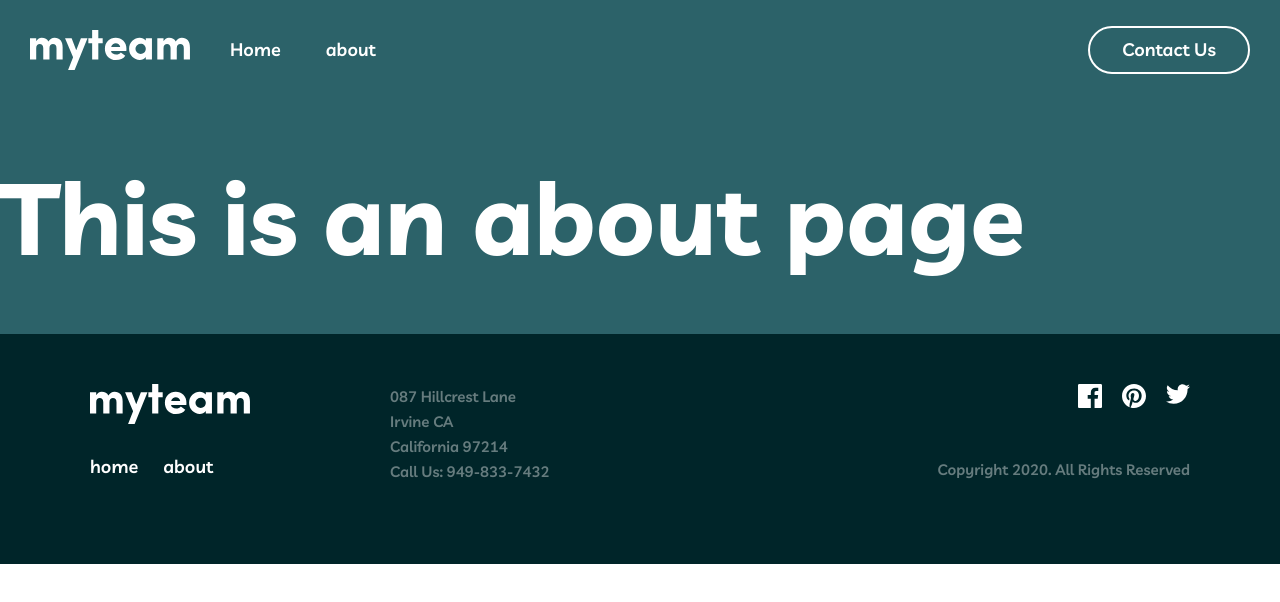
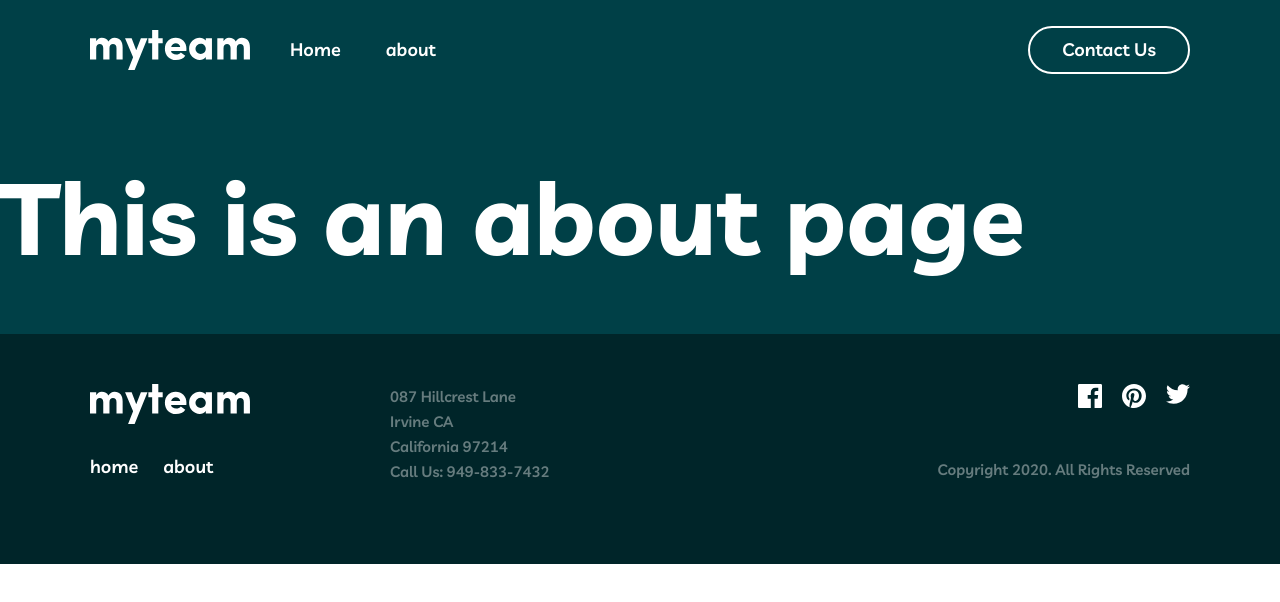
Before and after one commit to MauricioMorenoMorales/18FM-myteam, a Vue app: page /#/about in a window 1280 px wide. Shown: the top 602 px of the page. Built offline with nearby package versions, Linux system fonts and the light colour scheme.

Commit message:
Hero completed

```diff
--- a/src/App.vue
+++ b/src/App.vue
@@ -7,9 +7,9 @@ div
 
 <script lang="ts">
 import { defineComponent } from 'vue';
-import Button from './components/atoms/Button.vue';
-import Header from './components/Header.vue';
-import Footer from './components/Footer.vue';
+import Button from '@atoms/Button.vue';
+import Header from '@components/Header.vue';
+import Footer from '@components/Footer.vue';
 
 export default defineComponent({
 	components: {
@@ -26,9 +26,9 @@ export default defineComponent({
 </script>
 
 <style lang="stylus">
-@import './_tokens.styl'
+@import '~@/_tokens.styl'
 #app
-  background-color secondaryDesaturated
+  background-color secondary
   font-family Avenir, Helvetica, Arial, sans-serif
   -webkit-font-smoothing antialiased
   -moz-osx-font-smoothing grayscale
--- a/src/components/Footer.vue
+++ b/src/components/Footer.vue
@@ -27,7 +27,7 @@
 </template>
 
 <style lang="stylus" scoped>
-@import '../_tokens.styl'
+@import '~@/_tokens.styl'
 footer
 	background-color secondaryMoreSaturated
 	text-align center
@@ -80,8 +80,8 @@ footer
 
 <script lang="ts">
 import { defineComponent } from 'vue';
-import Icon from './atoms/Icon.vue';
-import { colorSystem } from '../tokens.styles';
+import Icon from '@atoms/Icon.vue';
+import { colorSystem } from '@/tokens.styles';
 
 export default defineComponent({
 	components: {
--- a/src/components/GetStartedFooter.vue
+++ b/src/components/GetStartedFooter.vue
@@ -6,7 +6,7 @@
 </template>
 
 <style lang="stylus" scoped>
-@import '../_tokens.styl'
+@import '~@/_tokens.styl'
 .get-started-footer
 	background-image url('../assets/bg-pattern-home-6-about-5.svg')
 	height 300px
--- a/src/components/Header.vue
+++ b/src/components/Header.vue
@@ -18,7 +18,7 @@ header
 </template>
 
 <style lang="stylus" scoped>
-@import '../_tokens.styl'
+@import '~@/_tokens.styl'
 .menu-enter-active
 	animation menu-enter 0.5s
 .menu-leave-active
@@ -82,6 +82,11 @@ header
 			display none
 			&--background
 				display none
+@media screen and (min-width: 1100px)
+	header
+		max-width 1100px
+		margin 0 auto
+		padding 30px 0px
 @keyframes menu-enter {
 	0% {
 		transform translateX(300px)
--- a/src/components/atoms/Burger.vue
+++ b/src/components/atoms/Burger.vue
@@ -35,7 +35,7 @@ export default defineComponent({
 </script>
 
 <style lang="stylus" scoped>
-@import '../../_tokens.styl'
+@import '~@/_tokens.styl'
 .hamburger
     padding 15px 15px
     display inline-block
--- a/src/components/atoms/Button.vue
+++ b/src/components/atoms/Button.vue
@@ -7,7 +7,7 @@ button(
 </template>
 
 <style lang="stylus" scoped>
-@import '../../_tokens.styl'
+@import '~@/_tokens.styl'
 button
 	height 48px
 	border-radius 48px
--- a/src/globals.styl
+++ b/src/globals.styl
@@ -1,4 +1,4 @@
-@import './_tokens.styl'
+@import '~@/_tokens.styl'
 *
 	box-sizing border-box
 	margin 0
@@ -8,8 +8,8 @@ button
 	font-family fontFamilyPrimary
 
 h1
-	font-size 10rem
-	line-height 10rem
+	font-size 4rem
+	line-height 4rem
 
 h2
 	font-size 6.4rem
@@ -42,7 +42,18 @@ a
 	&:hover
 		text-decoration underline
 
+b
+	color accent
+
+@media screen and (min-width: 768px)
+	h1
+		font-size 6.4rem
+		line-height 5.6rem
+
 @media screen and (min-width: 1100px)
+	h1
+		font-size 10rem
+		line-height 10rem
 	h3
 		font-size 4.8rem
 		line-height 4.8rem
--- a/src/views/Home.vue
+++ b/src/views/Home.vue
@@ -1,9 +1,65 @@
 <template lang="pug">
 .home
-  img(src="../assets/logo.png")
-  HelloWorld
-  get-started-footer
+	.hero--container
+		.hero
+			h1 Find the best <b>talent</b>
+			p Finding the right people and building high performing teams can be hard.
+				|Most companies aren't tapping into the abundance of global talent.
+				|We're about to change that.
+	img(src="../assets/logo.png")
+	HelloWorld
+	get-started-footer
 </template>
+
+<style lang="stylus" scoped>
+@import '~@/_tokens.styl'
+.hero
+	height 450px
+	text-align center
+	background-image url('~@assets/bg-pattern-home-2.svg')
+	background-repeat no-repeat
+	background-position bottom center
+	h1, p
+		max-width 320px
+		margin 0 auto
+		margin-top 30px
+@media screen and (min-width 768px)
+	.hero
+			h1
+				max-width 350px
+			p
+				max-width 500px
+@media screen and (min-width 1100px)
+	.hero
+		display grid
+		grid-template-columns 570px 1fr
+		padding-top 70px
+		text-align start
+		max-width 1100px
+		margin 0 auto
+		background-image url('~@assets/bg-pattern-home-2.svg')
+		background-position bottom right
+		&--container
+			background-image url('~@assets/bg-pattern-home-1.svg')
+			background-repeat no-repeat
+			background-position-y 80px
+			background-position-x -100px
+		h1
+			max-width 100%
+			margin-top 20px
+		p
+			padding-top 80px
+			max-width 440px
+			position relative
+			&::after
+				content ""
+				background-color secondaryMoreDesaturated
+				position absolute
+				top 0
+				left 0
+				height 4px
+				width 40px
+</style>
 
 <script lang="ts">
 import { defineComponent } from 'vue';
--- a/vue.config.js
+++ b/vue.config.js
@@ -1,10 +1,23 @@
-import path from 'path';
+const path = require('path');
+const vueSrc = './src';
+const AtomsDirectory = './src/components/atoms';
+const ComponentsDirectory = './src/components';
+const AssetsDirectory = './src/assets';
+
 module.exports = {
+	runtimeCompiler: true,
+	css: {
+		modules: true,
+	},
 	configureWebpack: {
 		resolve: {
 			alias: {
-				'@': path.resolve(__dirname, '/'),
+				'@': path.resolve(__dirname, vueSrc),
+				'@atoms': path.resolve(__dirname, AtomsDirectory),
+				'@components': path.resolve(__dirname, ComponentsDirectory),
+				'@assets': path.resolve(__dirname, AssetsDirectory),
 			},
+			extensions: ['.js', '.vue', '.json', '.styl'],
 		},
 	},
 };
```
Also changed, not shown: webpack.config.js (added).
